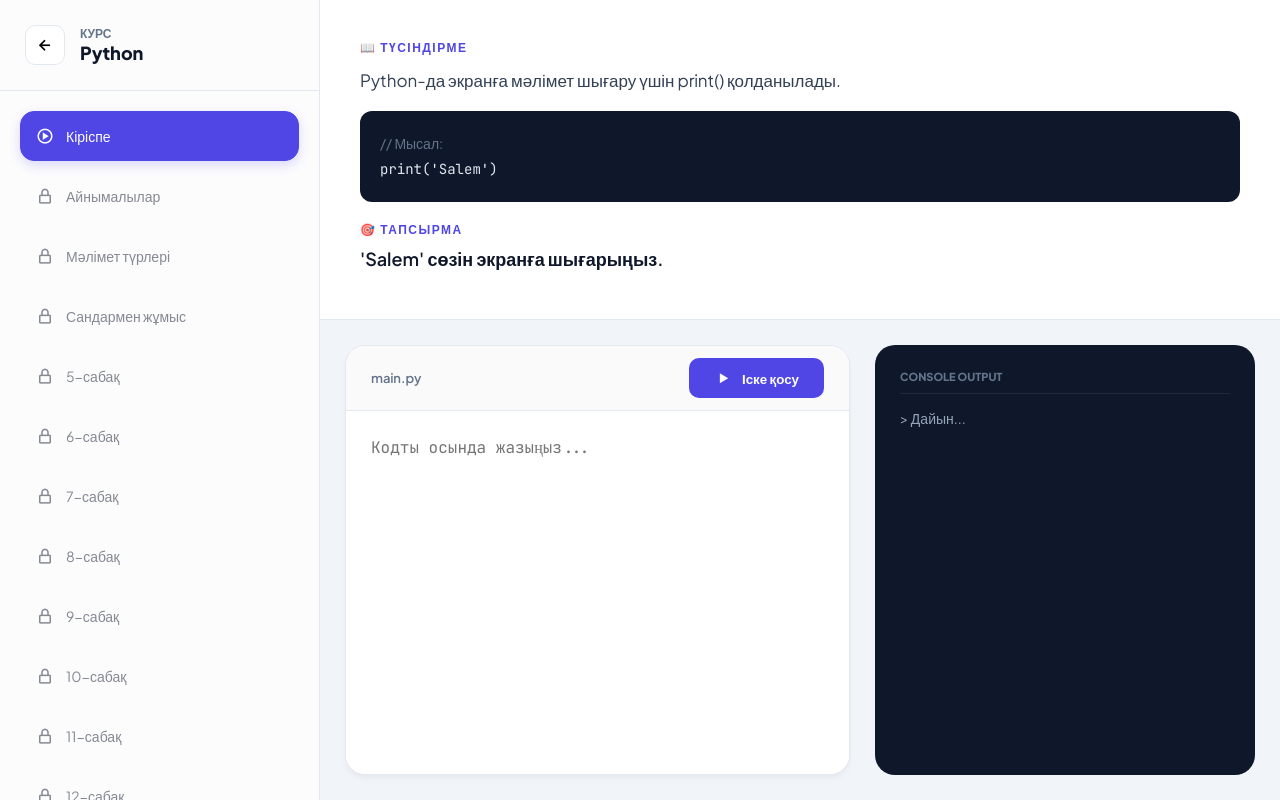
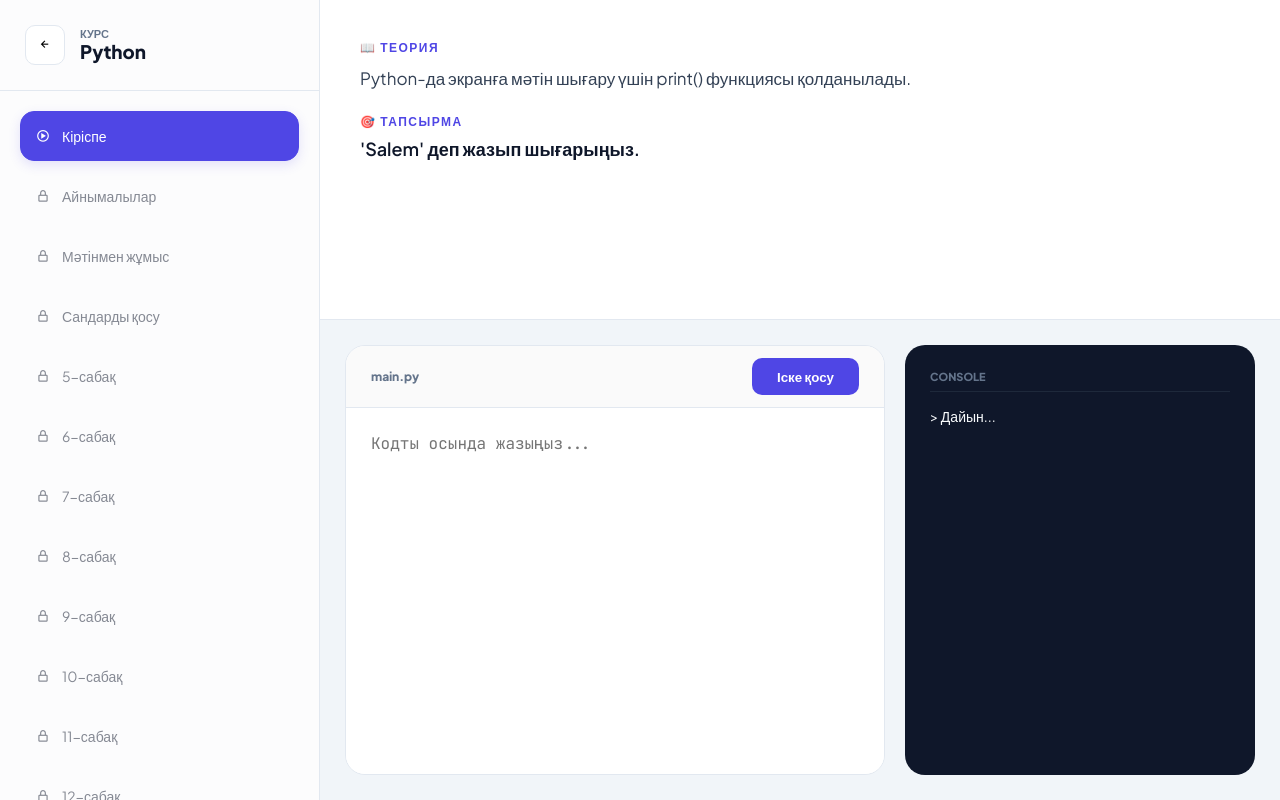
Before and after one commit to serikbajakbota7-source/mening-saytym, a Flask app: page /lesson in a window 1280 px wide. Run offline with Flask 3, Linux system fonts and the light colour scheme; some libraries are stand-ins or nearby versions.

Commit message:
Update lesson.html

```diff
--- a/templates/lesson.html
+++ b/templates/lesson.html
@@ -3,7 +3,7 @@
 <head>
     <meta charset="UTF-8">
     <meta name="viewport" content="width=device-width, initial-scale=1.0">
-    <title>BilimTech — Платформа</title>
+    <title>BilimTech — Оқу Платформасы</title>
     <link href='https://unpkg.com/boxicons@2.1.4/css/boxicons.min.css' rel='stylesheet'>
     <script src="https://cdn.jsdelivr.net/npm/canvas-confetti@1.6.0/dist/confetti.browser.min.js"></script>
     <style>
@@ -12,13 +12,12 @@
         :root {
             --bg: #f8fafc;
             --white: #ffffff;
-            --primary: #4f46e5;
+            --primary: #4f46e5; /* Көкшіл түс */
             --text-main: #0f172a;
             --text-dim: #64748b;
             --success: #10b981;
-            --danger: #ef4444;
-            --accent: #f1f5f9;
             --border: #e2e8f0;
+            --sidebar-bg: #fcfcfd;
         }
 
         * { margin:0; padding:0; box-sizing:border-box; font-family: 'Plus Jakarta Sans', sans-serif; }
@@ -26,11 +25,11 @@
 
         .app-container { display: flex; height: 100vh; background: var(--white); }
 
-        /* Sidebar */
-        .sidebar { width: 320px; border-right: 1px solid var(--border); display: flex; flex-direction: column; background: #fcfcfd; }
+        /* Шеткі панель */
+        .sidebar { width: 320px; border-right: 1px solid var(--border); display: flex; flex-direction: column; background: var(--sidebar-bg); }
         .sidebar-header { padding: 25px; border-bottom: 1px solid var(--border); display: flex; align-items: center; gap: 15px; }
-        .back-btn { background: #fff; border: 1px solid var(--border); border-radius: 10px; width: 40px; height: 40px; cursor: pointer; transition: 0.2s; display: flex; align-items: center; justify-content: center; font-size: 20px; }
-        .back-btn:hover { background: var(--accent); }
+        .back-btn { background: #fff; border: 1px solid var(--border); border-radius: 10px; width: 40px; height: 40px; cursor: pointer; display: flex; align-items: center; justify-content: center; transition: 0.2s; }
+        .back-btn:hover { background: var(--bg); }
 
         .task-list { flex: 1; overflow-y: auto; padding: 20px; }
         .task-node {
@@ -38,32 +37,28 @@
             display: flex; align-items: center; gap: 12px; cursor: not-allowed; opacity: 0.5;
             border: 1px solid transparent; transition: 0.3s;
         }
-        .task-node.unlocked { cursor: pointer; opacity: 1; background: #fff; border: 1px solid var(--border); color: var(--text-main); }
-        .task-node.active { background: var(--primary); color: white; border-color: var(--primary); box-shadow: 0 4px 12px rgba(79, 70, 229, 0.2); }
-        .task-node i { font-size: 18px; }
+        .task-node.unlocked { cursor: pointer; opacity: 1; background: #fff; border: 1px solid var(--border); }
+        .task-node.active { background: var(--primary); color: white; border-color: var(--primary); box-shadow: 0 4px 12px rgba(79, 70, 229, 0.15); }
 
-        /* Main Content */
+        /* Орталық бөлім */
         .content { flex: 1; display: flex; flex-direction: column; }
         .theory-area { height: 40%; padding: 40px; overflow-y: auto; border-bottom: 1px solid var(--border); background: #fff; }
-        .theory-label { font-size: 12px; font-weight: 800; color: var(--primary); text-transform: uppercase; letter-spacing: 1.5px; margin-bottom: 10px; }
+        .theory-label { font-size: 12px; font-weight: 800; color: var(--primary); text-transform: uppercase; letter-spacing: 1.5px; margin-bottom: 8px; }
         .theory-text { line-height: 1.8; color: #334155; font-size: 17px; margin-bottom: 20px; }
-        .example-box { background: #0f172a; color: #e2e8f0; padding: 20px; border-radius: 12px; font-family: 'JetBrains Mono'; font-size: 14px; position: relative; }
 
-        /* Editor Area */
-        .practice-area { flex: 1; display: flex; background: #f1f5f9; padding: 25px; gap: 25px; }
-        .editor-container { flex: 1; display: flex; flex-direction: column; background: #fff; border-radius: 20px; border: 1px solid var(--border); overflow: hidden; box-shadow: 0 4px 6px -1px rgba(0,0,0,0.05); }
-        .editor-top { padding: 12px 25px; background: #fafafa; border-bottom: 1px solid var(--border); display: flex; justify-content: space-between; align-items: center; }
-        #code-input { flex: 1; padding: 25px; font-family: 'JetBrains Mono'; font-size: 16px; border: none; outline: none; resize: none; background: #fff; color: #1e293b; line-height: 1.5; }
+        /* Практика бөлімі */
+        .practice-area { flex: 1; display: flex; background: #f1f5f9; padding: 25px; gap: 20px; }
+        .editor-box { flex: 1; display: flex; flex-direction: column; background: #fff; border-radius: 20px; border: 1px solid var(--border); overflow: hidden; }
+        .editor-nav { padding: 12px 25px; background: #fafafa; border-bottom: 1px solid var(--border); display: flex; justify-content: space-between; align-items: center; }
+        #code-input { flex: 1; padding: 25px; font-family: 'JetBrains Mono', monospace; font-size: 16px; border: none; outline: none; resize: none; }
 
-        /* Terminal */
-        .terminal { width: 380px; background: #0f172a; border-radius: 20px; padding: 25px; color: #f8fafc; font-family: 'JetBrains Mono'; font-size: 14px; white-space: pre-wrap; display: flex; flex-direction: column; }
-        .terminal-header { font-size: 11px; color: #64748b; margin-bottom: 15px; border-bottom: 1px solid #1e293b; padding-bottom: 10px; font-weight: 800; }
-        #out { flex: 1; }
+        /* Консоль */
+        .terminal { width: 350px; background: #0f172a; border-radius: 20px; padding: 25px; color: #f8fafc; font-family: 'JetBrains Mono'; font-size: 14px; }
+        .terminal-head { font-size: 11px; color: #64748b; font-weight: 800; margin-bottom: 15px; border-bottom: 1px solid #1e293b; padding-bottom: 8px; }
 
-        .btn-run { background: var(--primary); color: white; border: none; padding: 10px 25px; border-radius: 10px; font-weight: 600; cursor: pointer; transition: 0.2s; display: flex; align-items: center; gap: 8px; }
-        .btn-run:hover { transform: translateY(-2px); box-shadow: 0 4px 12px rgba(79, 70, 229, 0.3); }
-        .btn-next { background: var(--success); color: white; border: none; padding: 14px; border-radius: 12px; font-weight: 800; cursor: pointer; width: 100%; margin-top: 20px; transition: 0.2s; }
-        .btn-next:hover { opacity: 0.9; }
+        .btn-run { background: var(--primary); color: white; border: none; padding: 10px 25px; border-radius: 10px; font-weight: 600; cursor: pointer; transition: 0.2s; }
+        .btn-run:hover { transform: translateY(-2px); opacity: 0.9; }
+        .btn-next { background: var(--success); color: white; border: none; padding: 12px; border-radius: 12px; font-weight: 800; cursor: pointer; width: 100%; margin-top: 15px; }
     </style>
 </head>
 <body>
@@ -73,8 +68,8 @@
         <div class="sidebar-header">
             <button class="back-btn" onclick="location.href='/home'"><i class='bx bx-left-arrow-alt'></i></button>
             <div>
-                <div style="font-size: 12px; color: var(--text-dim); font-weight: 600;">КУРС</div>
-                <div id="cur-lang" style="font-weight: 800; font-size: 18px;">Таңдалмаған</div>
+                <p style="font-size: 11px; color: var(--text-dim); font-weight: 700;">КУРС</p>
+                <h3 id="cur-lang" style="font-weight: 800;">Python</h3>
             </div>
         </div>
         <div id="task-list" class="task-list"></div>
@@ -82,22 +77,22 @@
 
     <main class="content">
         <div class="theory-area">
-            <div class="theory-label">📖 ТҮСІНДІРМЕ</div>
+            <div class="theory-label">📖 Теория</div>
             <div id="theory-content" class="theory-text"></div>
-            <div class="theory-label">🎯 ТАПСЫРМА</div>
+            <div class="theory-label">🎯 Тапсырма</div>
             <div id="task-text" style="font-weight: 600; font-size: 18px;"></div>
         </div>
 
         <div class="practice-area">
-            <div class="editor-container">
-                <div class="editor-top">
-                    <span id="file-name" style="font-size: 13px; font-weight: 600; color: var(--text-dim);">main.py</span>
-                    <button class="btn-run" onclick="checkCode()"><i class='bx bx-play' style="font-size: 20px;"></i> Іске қосу</button>
+            <div class="editor-box">
+                <div class="editor-nav">
+                    <span id="file-name" style="font-size: 12px; font-weight: 700; color: var(--text-dim);">main.py</span>
+                    <button class="btn-run" onclick="checkCode()">Іске қосу</button>
                 </div>
                 <textarea id="code-input" spellcheck="false" placeholder="Кодты осында жазыңыз..."></textarea>
             </div>
             <div class="terminal">
-                <div class="terminal-header">CONSOLE OUTPUT</div>
+                <div class="terminal-head">CONSOLE</div>
                 <div id="out">> Жүйе дайын...</div>
             </div>
         </div>
@@ -105,51 +100,45 @@
 </div>
 
 <script>
-// Барлық тілдерге арналған 20 сабақ базасы
+// Тапсырмалар базасы (20 сабақ)
 const lessonsData = {
     'Python': [
-        { title: "Кіріспе", theory: "Python-да экранға мәлімет шығару үшін print() қолданылады.", task: "'Salem' сөзін экранға шығарыңыз.", check: "print('Salem')", hint: "print('Salem') деп жазыңыз." },
-        { title: "Айнымалылар", theory: "Айнымалы мәнді сақтау үшін керек. Мысалы: x = 5", task: "x айнымалысына 100-ді меншіктеңіз.", check: "x=100", hint: "x = 100" },
-        { title: "Мәлімет түрлері", theory: "Мәтін (string) тырнақшамен жазылады.", task: "name айнымалысына 'Bilim' мәнін беріңіз.", check: "name='Bilim'", hint: "name = 'Bilim'" },
-        { title: "Сандармен жұмыс", theory: "Қосу үшін + белгісі қолданылады.", task: "print(5 + 5) кодын жазыңыз.", check: "print(5+5)", hint: "Бес пен бесті қосып шығарыңыз." }
-        // Қалған 16 сабақ төменде автоматты түрде қосылады
+        { title: "Кіріспе", theory: "Python-да экранға мәтін шығару үшін <code>print()</code> функциясы қолданылады.", task: "'Salem' деп жазып шығарыңыз.", check: "print('Salem')", hint: "print('Salem') деп жаз" },
+        { title: "Айнымалылар", theory: "Айнымалы — мәнді сақтау орны. Мысалы: <code>x = 10</code>", task: "x айнымалысына 100 санын меншіктеңіз.", check: "x=100", hint: "x = 100" },
+        { title: "Мәтінмен жұмыс", theory: "Мәтіндік айнымалылар тырнақша ішінде жазылады.", task: "name айнымалысына 'Bilim' сөзін жазыңыз.", check: "name='Bilim'", hint: "name = 'Bilim'" },
+        { title: "Сандарды қосу", theory: "Екі санды қосу үшін + таңбасы қолданылады.", task: "print(5 + 5) кодын жазыңыз.", check: "print(5+5)", hint: "print(5 + 5)" }
+    ],
+    'C#': [
+        { title: "Кіріспе", theory: "C# тілінде экранға шығару үшін <code>Console.WriteLine()</code> қолданылады.", task: "'Salem' деп шығарыңыз.", check: "Console.WriteLine('Salem')", hint: "Console.WriteLine('Salem')" }
     ],
     'C++': [
-        { title: "Кіріспе", theory: "C++ тілінде экранға шығару үшін std::cout қолданылады.", task: "std::cout << 'Hello'; кодын жазыңыз.", check: "std::cout<<'Hello'", hint: "std::cout << 'Hello';" }
-    ],
-    'C#': [
-        { title: "Кіріспе", theory: "C# тілінде Console.WriteLine() қолданылады.", task: "Console.WriteLine('Hi'); деп жазыңыз.", check: "Console.WriteLine('Hi')", hint: "Console.WriteLine('Hi');" }
+        { title: "Кіріспе", theory: "C++ тілінде <code>std::cout</code> нысаны қолданылады.", task: "'Salem' деп шығарыңыз.", check: "std::cout<<'Salem'", hint: "std::cout << 'Salem';" }
     ]
 };
 
-// 20-ға дейін толтыру функциясы
+// 20 сабаққа дейін автоматты толтыру
 ['Python', 'C#', 'C++'].forEach(lang => {
     for(let i = lessonsData[lang].length; i < 20; i++) {
         lessonsData[lang].push({
             title: (i+1) + "-сабақ",
-            theory: `${lang} тіліндегі күрделі құрылымдарды үйренуді жалғастырамыз.`,
-            task: `Кодты жазыңыз: lesson${i+1}`,
-            check: `lesson${i+1}`,
-            hint: `Тек қана lesson${i+1} деп жазыңыз.`
+            theory: "Бұл кезеңде біз алгоритмдерді үйренеміз.",
+            task: "Жалғастыру үшін 'lesson" + (i+1) + "' деп жазыңыз.",
+            check: "lesson" + (i+1),
+            hint: "lesson" + (i+1)
         });
     }
 });
 
-let curL = 'Python', curI = 0, unlocked = 0;
+let currentLang = 'Python', activeIdx = 0, unlocked = 0;
 
-// URL-ден тілді оқу және бастау
-window.onload = function() {
-    const params = new URLSearchParams(window.location.search);
-    const langParam = params.get('lang');
-    if(langParam) curL = langParam;
+window.onload = () => {
+    const urlParams = new URLSearchParams(window.location.search);
+    currentLang = urlParams.get('lang') || 'Python';
+    document.getElementById('cur-lang').innerText = currentLang;
+    document.getElementById('file-name').innerText = currentLang === 'Python' ? 'main.py' : (currentLang === 'C#' ? 'Program.cs' : 'main.cpp');
 
-    document.getElementById('cur-lang').innerText = curL;
-    document.getElementById('file-name').innerText = curL === 'Python' ? 'main.py' : (curL === 'C#' ? 'Program.cs' : 'main.cpp');
-
-    const saved = localStorage.getItem(`prog_${curL}`);
-    unlocked = saved ? parseInt(saved) : 0;
-    curI = unlocked;
-
+    unlocked = parseInt(localStorage.getItem(`unlocked_${currentLang}`)) || 0;
+    activeIdx = unlocked;
     renderList();
     loadLesson();
 };
@@ -157,57 +146,51 @@ window.onload = function() {
 function renderList() {
     const list = document.getElementById('task-list');
     list.innerHTML = '';
-    lessonsData[curL].forEach((l, i) => {
+    lessonsData[currentLang].forEach((l, i) => {
         const node = document.createElement('div');
         const isUnlocked = i <= unlocked;
-        node.className = `task-node ${isUnlocked ? 'unlocked' : ''} ${i === curI ? 'active' : ''}`;
-        node.innerHTML = `<i class='bx ${i < unlocked ? 'bxs-check-circle' : (isUnlocked ? 'bx-play-circle' : 'bx-lock-alt')}'></i> <span>${l.title}</span>`;
-        if(isUnlocked) node.onclick = () => { curI = i; renderList(); loadLesson(); };
+        node.className = `task-node ${isUnlocked ? 'unlocked' : ''} ${i === activeIdx ? 'active' : ''}`;
+        node.innerHTML = `<i class='bx ${i < unlocked ? 'bxs-check-circle' : (isUnlocked ? 'bx-play-circle' : 'bx-lock-alt')}'></i> ${l.title}`;
+        if(isUnlocked) node.onclick = () => { activeIdx = i; renderList(); loadLesson(); };
         list.appendChild(node);
     });
 }
 
 function loadLesson() {
-    const l = lessonsData[curL][curI];
-    document.getElementById('theory-content').innerHTML = l.theory + `<div class="example-box" style="margin-top:15px;"><span style="color:#64748b">// Мысал:</span><br>${l.check}</div>`;
+    const l = lessonsData[currentLang][activeIdx];
+    document.getElementById('theory-content').innerHTML = l.theory;
     document.getElementById('task-text').innerText = l.task;
     document.getElementById('code-input').value = "";
     document.getElementById('out').innerHTML = "> Дайын...";
-    document.getElementById('out').style.color = "#94a3b8";
 }
 
 function checkCode() {
-    const input = document.getElementById('code-input').value.trim();
-    const userClean = input.replace(/\s+/g,'').replace(/['"]/g, '"');
-    const correctClean = lessonsData[curL][curI].check.replace(/\s+/g,'').replace(/['"]/g, '"');
+    const userCode = document.getElementById('code-input').value.replace(/\s+/g,'').replace(/['"]/g, '"');
+    const correctCode = lessonsData[currentLang][activeIdx].check.replace(/\s+/g,'').replace(/['"]/g, '"');
     const out = document.getElementById('out');
 
-    out.innerHTML = "> Код орындалуда...\n";
+    out.innerHTML = "> Орындалуда...\n";
+    setTimeout(() => {
+        if(userCode.includes(correctCode)) {
+            confetti({ particleCount: 150, spread: 70, origin: { y: 0.6 } });
+            out.innerHTML = `<span style="color: #10b981;">> СӘТТІ! ✅</span><br>Тапсырма орындалды.`;
 
-    setTimeout(() => {
-        if(userClean.includes(correctClean)) {
-            confetti({ particleCount: 100, spread: 70, origin: { y: 0.6 }, colors: ['#4f46e5', '#10b981'] });
-            out.innerHTML = `<div style="color: #10b981; font-weight: 800;">НӘТИЖЕ: СӘТТІ! ✅</div><div style="margin-top:10px;">Бағдарлама аяқталды. Тапсырма орындалды.</div>`;
-
-            if(curI === unlocked && unlocked < 19) {
+            if(activeIdx === unlocked && unlocked < 19) {
                 unlocked++;
-                localStorage.setItem(`prog_${curL}`, unlocked);
+                localStorage.setItem(`unlocked_${currentLang}`, unlocked);
                 renderList();
             }
-
-            if(curI < 19) {
-                const nextBtn = document.createElement('button');
-                nextBtn.innerText = "КЕЛЕСІ САБАҚ →";
-                nextBtn.className = "btn-next";
-                nextBtn.onclick = () => { curI++; renderList(); loadLesson(); };
-                out.appendChild(nextBtn);
-            } else {
-                out.innerHTML += "<br><div style='color: #fbbf24; font-weight:800;'>🏆 КУРСТЫ АЯҚТАДЫҢЫЗ!</div>";
+            if(activeIdx < 19) {
+                const b = document.createElement('button');
+                b.className = "btn-next";
+                b.innerText = "КЕЛЕСІ САБАҚ →";
+                b.onclick = () => { activeIdx++; renderList(); loadLesson(); };
+                out.appendChild(b);
             }
         } else {
-            out.innerHTML = `<div style="color: #ef4444; font-weight: 800;">ҚАТЕ ШЫҚТЫ ❌</div><div style="font-size: 12px; margin-top:10px; color: #94a3b8;">Көмек: ${lessonsData[curL][curI].hint}</div>`;
+            out.innerHTML = `<span style="color: #ef4444;">> ҚАТЕ! ❌</span><br><small>Көмек: ${lessonsData[currentLang][activeIdx].hint}</small>`;
         }
-    }, 600);
+    }, 500);
 }
 </script>
 </body>
```
